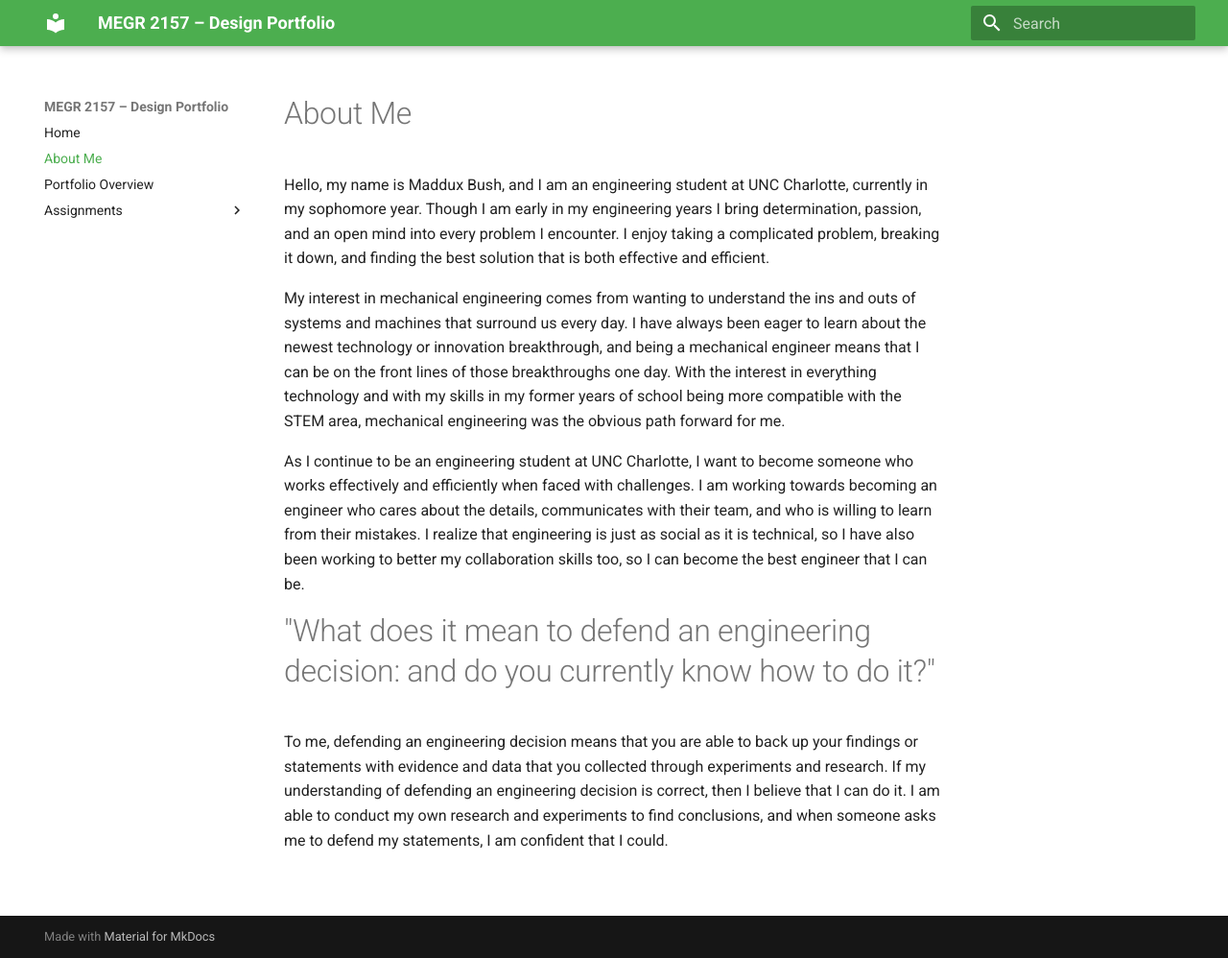
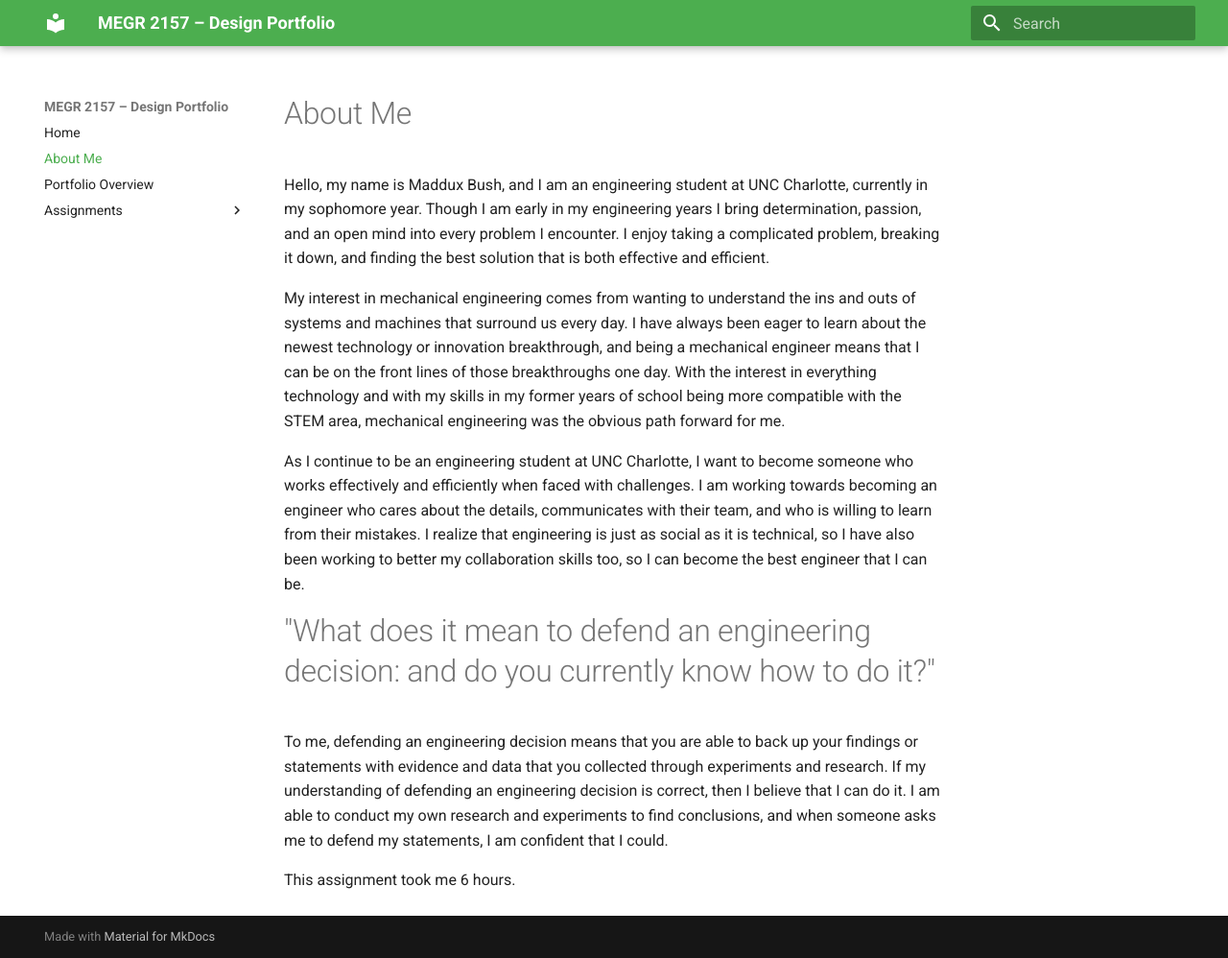
Before and after one commit to MadduxBush/megr2157-portfolio, an MkDocs documentation site: the page built from docs/aboutme/index.md, in a window 1280 px wide and 998 px high. Shown: the whole window at 96% size. Built offline with MkDocs 1.6.1 and Material for MkDocs 9.7.7, drawn with Linux system fonts in a browser that asks for light colours.

Commit message:
Document time spent on assignment
Added a note about the time taken for the assignment.

```diff
--- a/docs/aboutme/index.md
+++ b/docs/aboutme/index.md
@@ -10,3 +10,6 @@ As I continue to be an engineering student at UNC Charlotte, I want to become so
 #"What does it mean to defend an engineering decision: and do you currently know how to do it?"
 
 To me, defending an engineering decision means that you are able to back up your findings or statements with evidence and data that you collected through experiments and research. If my understanding of defending an engineering decision is correct, then I believe that I can do it. I am able to conduct my own research and experiments to find conclusions, and when someone asks me to defend my statements, I am confident that I could.
+
+
+This assignment took me 6 hours.
```
